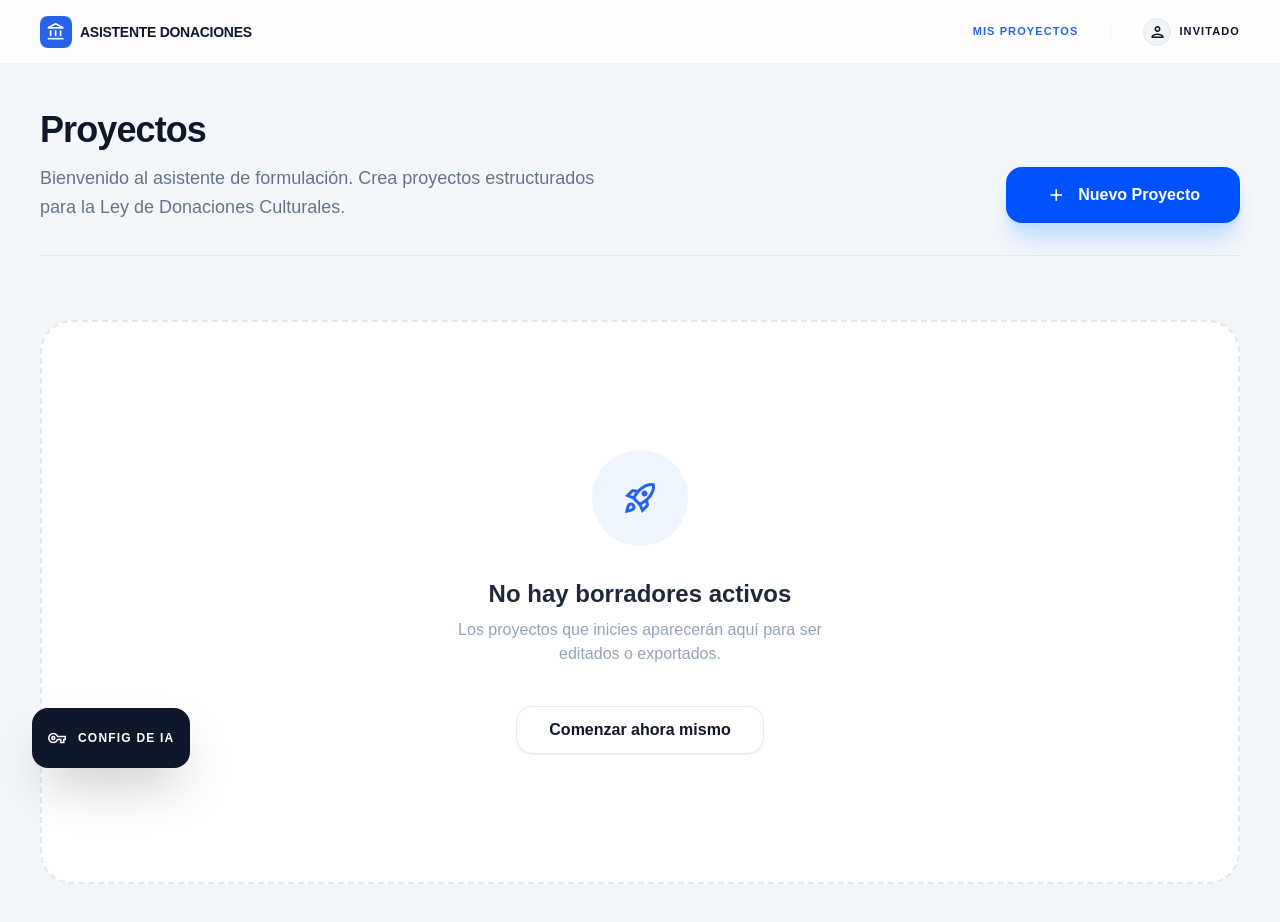
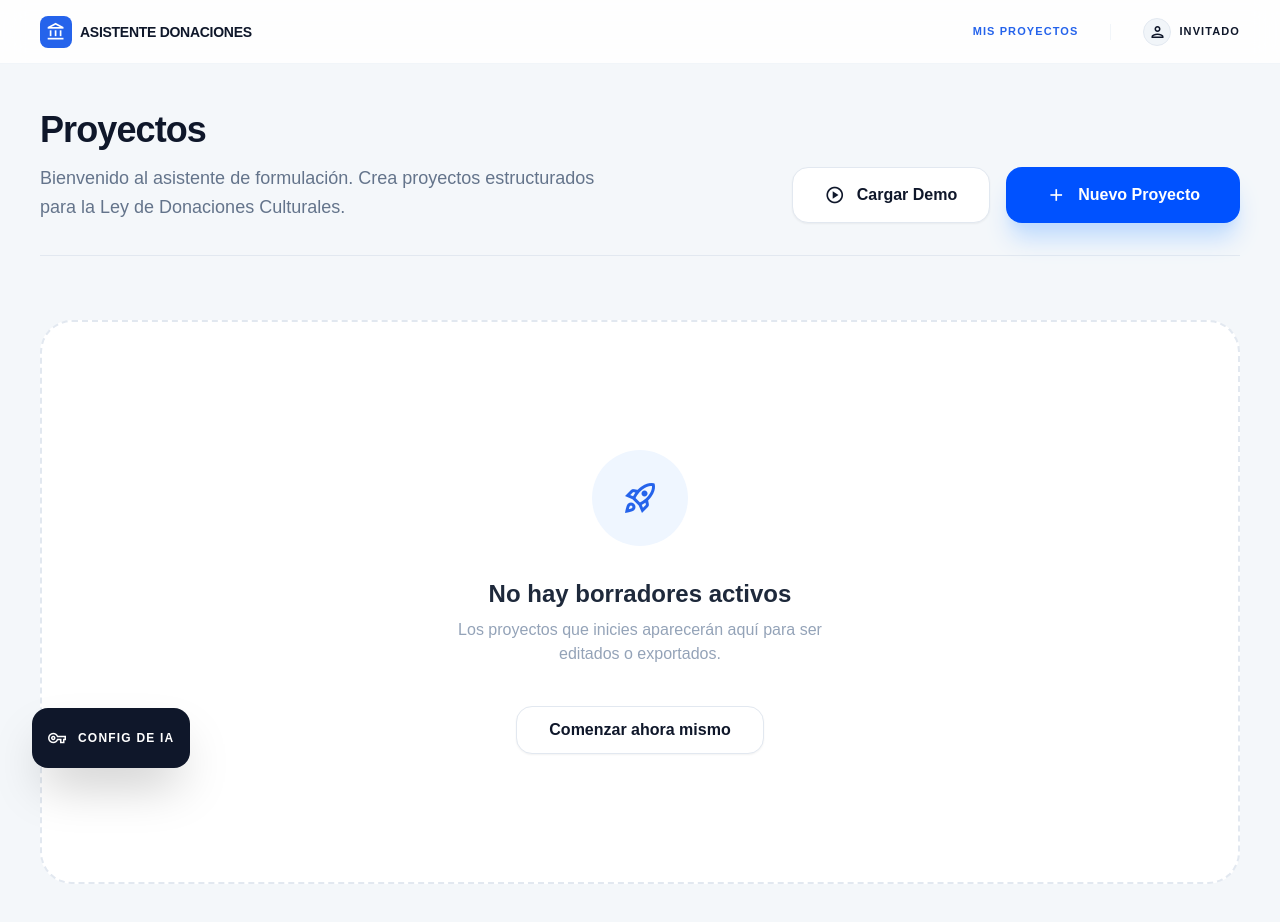
Before and after one commit to faroecologico/Asistente-Donaciones-Culturales, a React (Vite) app: page / in a window 1280 px wide. Shown: the top 922 px of the page. Built offline with nearby package versions, Linux system fonts and the light colour scheme.

Commit message:
fix: final touches on dashboard and constants

```diff
--- a/constants.ts
+++ b/constants.ts
@@ -63,3 +63,10 @@ export const RETRIBUTION_EVIDENCE_OPTIONS = [
   "Aparición en prensa",
   "Certificado de autoridad local"
 ];
+export const RETRIBUTION_METRICS_OPTIONS = [
+  "N° de beneficiarios directos",
+  "N° de actividades realizadas",
+  "N° de ejemplares distribuidos",
+  "Porcentaje de becas otorgadas",
+  "N° de horas de mediación"
+];
--- a/screens/Dashboard.tsx
+++ b/screens/Dashboard.tsx
@@ -24,10 +24,22 @@ export const Dashboard: React.FC = () => {
                     <h1 className="text-4xl font-black text-slate-900 tracking-tight leading-none mb-4">Proyectos</h1>
                     <p className="text-slate-500 text-lg leading-relaxed">Bienvenido al asistente de formulación. Crea proyectos estructurados para la Ley de Donaciones Culturales.</p>
                 </div>
-                <button onClick={handleCreate} className="btn-primary h-14 px-10 rounded-2xl text-base shadow-xl shadow-blue-200">
-                    <span className="material-icons-outlined text-xl">add</span>
-                    Nuevo Proyecto
-                </button>
+                <div className="flex gap-4">
+                    <button
+                        onClick={() => {
+                            loadDemo();
+                            navigate('/wizard');
+                        }}
+                        className="btn-secondary h-14 px-8 rounded-2xl text-base"
+                    >
+                        <span className="material-icons-outlined text-xl">play_circle</span>
+                        Cargar Demo
+                    </button>
+                    <button onClick={handleCreate} className="btn-primary h-14 px-10 rounded-2xl text-base shadow-xl shadow-blue-200">
+                        <span className="material-icons-outlined text-xl">add</span>
+                        Nuevo Proyecto
+                    </button>
+                </div>
             </div>
 
             {projects.length === 0 ? (
```
